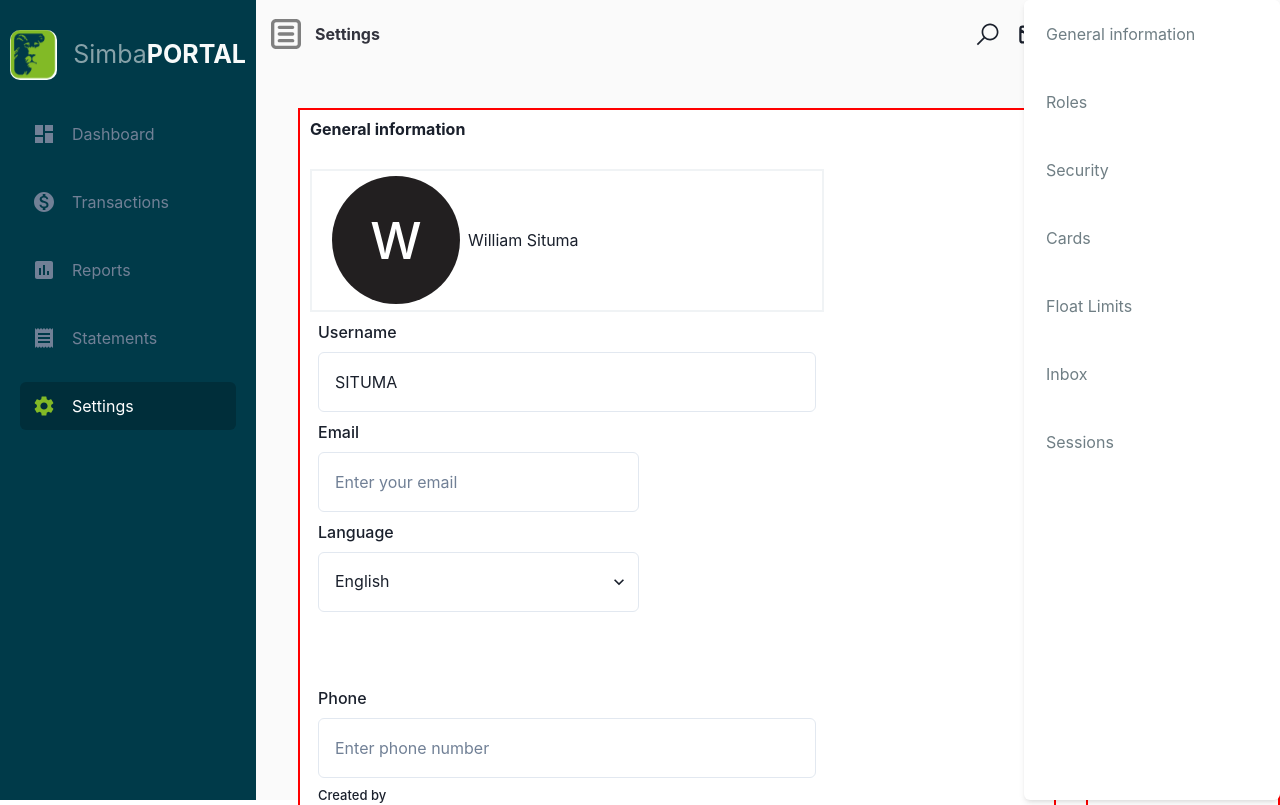
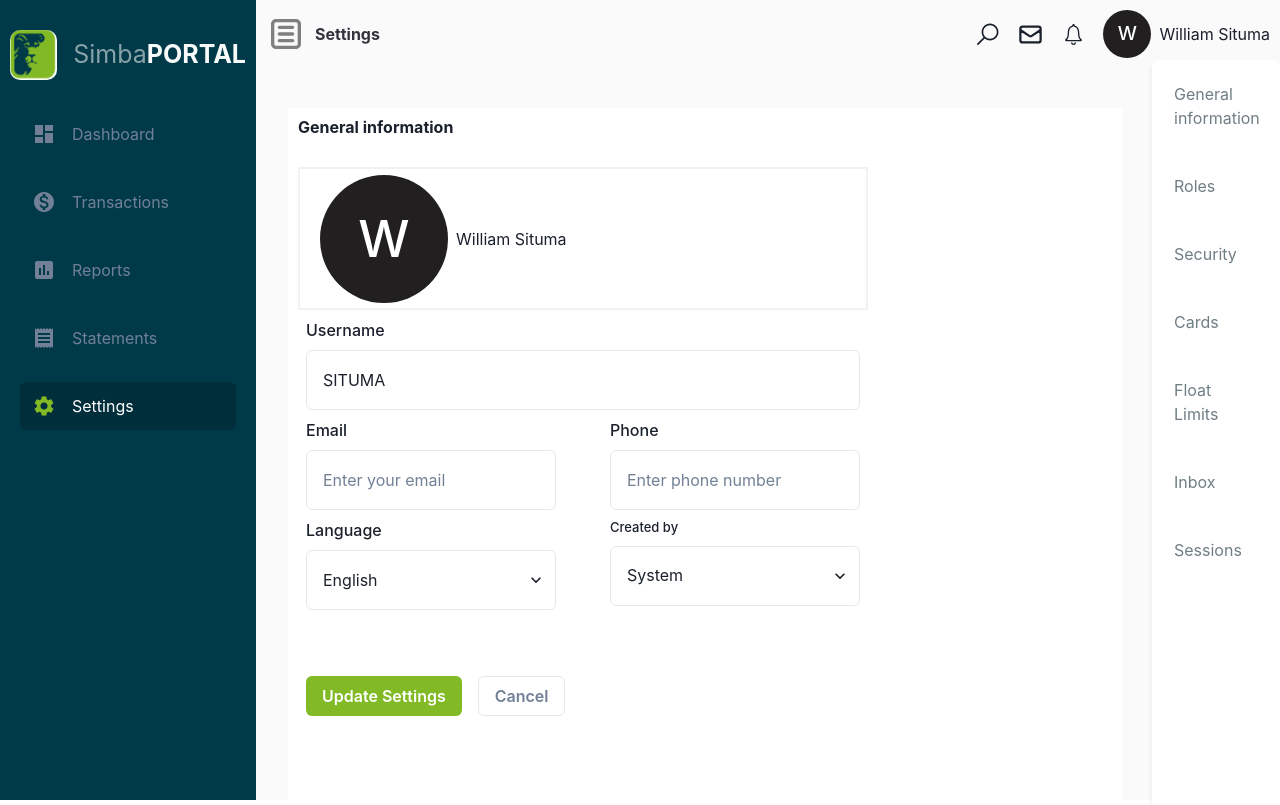
Before and after one commit to SIMONKAMAU21/KCB-portal, a React (Vite) app: page /settings in a window 1280 px wide. Shown: the top 805 px of the page. Built offline with nearby package versions, Linux system fonts and the light colour scheme.

Commit message:
responsive on general info page

```diff
--- a/src/pages/Settings/Setting.jsx
+++ b/src/pages/Settings/Setting.jsx
@@ -16,7 +16,7 @@ const Setting = () => {
           <Outlet />
         </Box>
 
-        <Box flex={{ base: 1, md: 2 }} border={"2px solid red"}>
+        <Box  border={"2px solid teal"}>
           <Leftsidebar isOpen={isOpen} setIsOpen={setIsOpen} />
         </Box>
       </HStack>
--- a/src/pages/Settings/SettingPages/Generalinfo.jsx
+++ b/src/pages/Settings/SettingPages/Generalinfo.jsx
@@ -37,9 +37,7 @@ const Generalinfo = () => {
   return (
     <Box
       height={"100%"}
-      ml={"10px"}
-      w={"100%"}
-      border={"2px solid red"}
+      w={{base:"100%",md:"88%" }}
       background={"white"}
       p={"10px"}
     >
@@ -72,7 +70,11 @@ const Generalinfo = () => {
             <VStack flex={2} minW="250px">
               <FormControl id="email">
                 <FormLabel color={color.color}>Email</FormLabel>
-                <Input type="email" placeholder="Enter your email" h={select.height} />
+                <Input
+                  type="email"
+                  placeholder="Enter your email"
+                  h={select.height}
+                />
               </FormControl>
 
               <FormControl id="language" h={"150px"}>
@@ -90,7 +92,11 @@ const Generalinfo = () => {
             <VStack flex={2} minW="250px">
               <FormControl id="phone">
                 <FormLabel color={color.color}>Phone</FormLabel>
-                <Input type="tel" placeholder="Enter phone number" h={select.height} />
+                <Input
+                  type="tel"
+                  placeholder="Enter phone number"
+                  h={select.height}
+                />
               </FormControl>
               <FormControl id="createdBy" h={"150px"}>
                 <FormLabel color={color.color} fontSize={"small"}>
--- a/src/pages/Settings/SettingPages/Roles.jsx
+++ b/src/pages/Settings/SettingPages/Roles.jsx
@@ -11,6 +11,7 @@ import {
   Td,
   Switch,
   IconButton,
+  useBreakpointValue
 } from "@chakra-ui/react";
 import { EditIcon } from "@chakra-ui/icons";
 import { useNavigate } from "react-router-dom";
@@ -71,16 +72,18 @@ const handleCreateRole= () =>{
       )
     );
   };
+  const formWidth = useBreakpointValue({ base: "100%", md: "100%" });
 
   return (
-      <Box height="100%" ml="10px" w="99%" bg="white" p="10px">
+      <Box height="100%" ml="10px"       w={{base:"100%",md:"88%" }}
+      bg="white" border={"2px solid green"} p="10px">
         <Heading as="h5" size="sm">
           Roles
         </Heading>
         <Button mt="40px" bg="#003A49" color="white" w="15%" onClick={handleCreateRole}>
           Create Role
         </Button>
-        <Table variant="simple" mt="20px">
+        <Table variant="simple" mt="20px" >
           <Thead>
             <Tr>
               <Th>User Group</Th>
--- a/src/pages/Settings/SettingSideBar/Settingnavigation.jsx
+++ b/src/pages/Settings/SettingSideBar/Settingnavigation.jsx
@@ -14,7 +14,7 @@ const SettingLinks = [
 
 const Leftsidebar = ({ isOpen, setIsOpen }) => {
   const displayMode = useBreakpointValue({ base: "none", md: "block" });
-  const sidebarWidth = useBreakpointValue({ base: "60%", md: "20%" });
+  const sidebarWidth = useBreakpointValue({ base: "60%", md: "10%" });
   const location = useLocation();
   const navigationStyles = {
     top: 0,
@@ -23,6 +23,7 @@ const Leftsidebar = ({ isOpen, setIsOpen }) => {
     width: sidebarWidth,
     padding: "10px",
     zIndex: 500,
+    mt:"60px",
     display: displayMode,
   };
 
```
